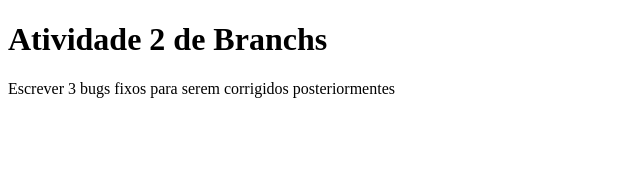
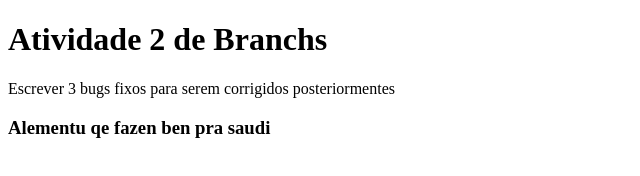
Before and after one commit to VictorSolique/atividade-branchs-2, a plain HTML site: page index.html in a window 1280 px wide. Shown: the whole page, without its empty margins (0-640 px from the left). Drawn offline with Linux system fonts and the light colour scheme.

Commit message:
commit bugfix 2

```diff
--- a/index.html
+++ b/index.html
@@ -8,5 +8,7 @@
 <body>
     <h1>Atividade 2 de Branchs </h1>
     <p>Escrever 3 bugs fixos para serem corrigidos posteriormentes</p>
+    <!-- BugFixed 2 - titulo escrito errado -->
+    <h3>Alementu qe fazen ben pra saudi</h3>
 </body>
 </html>
```
